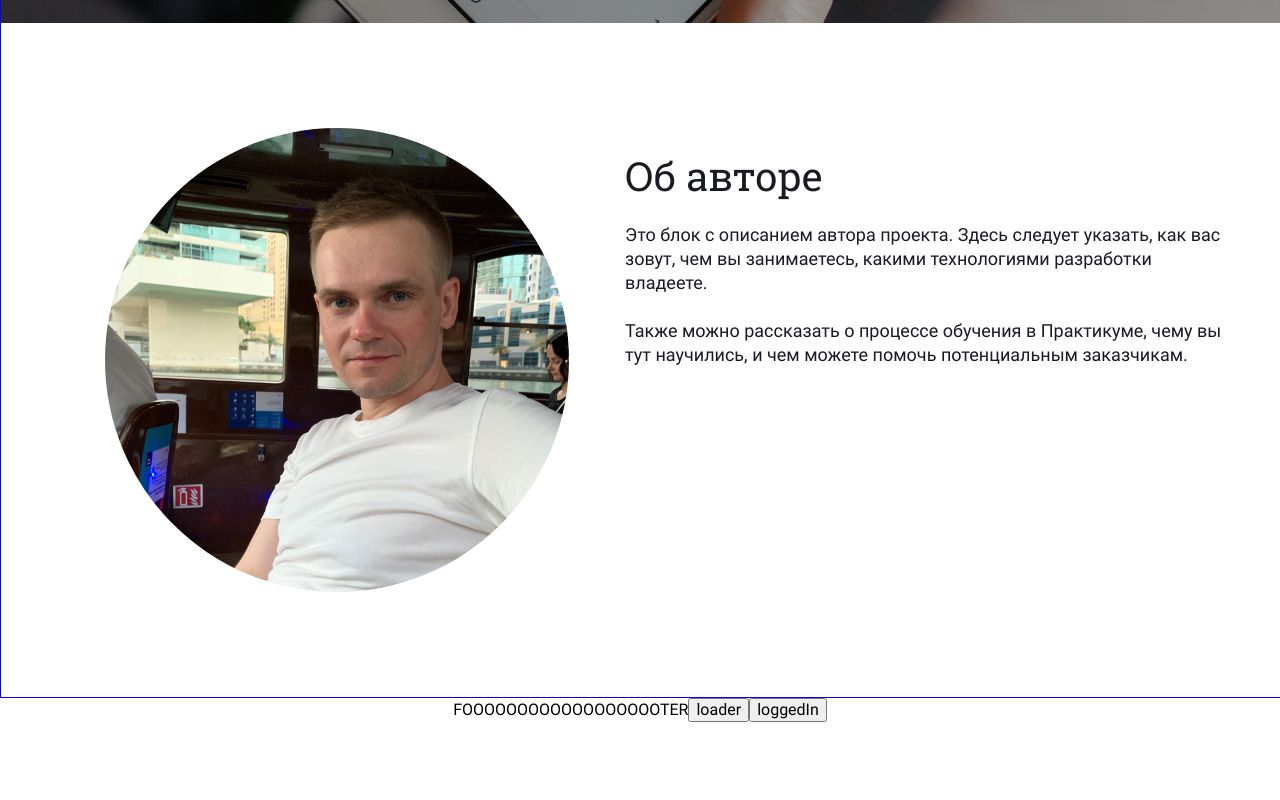
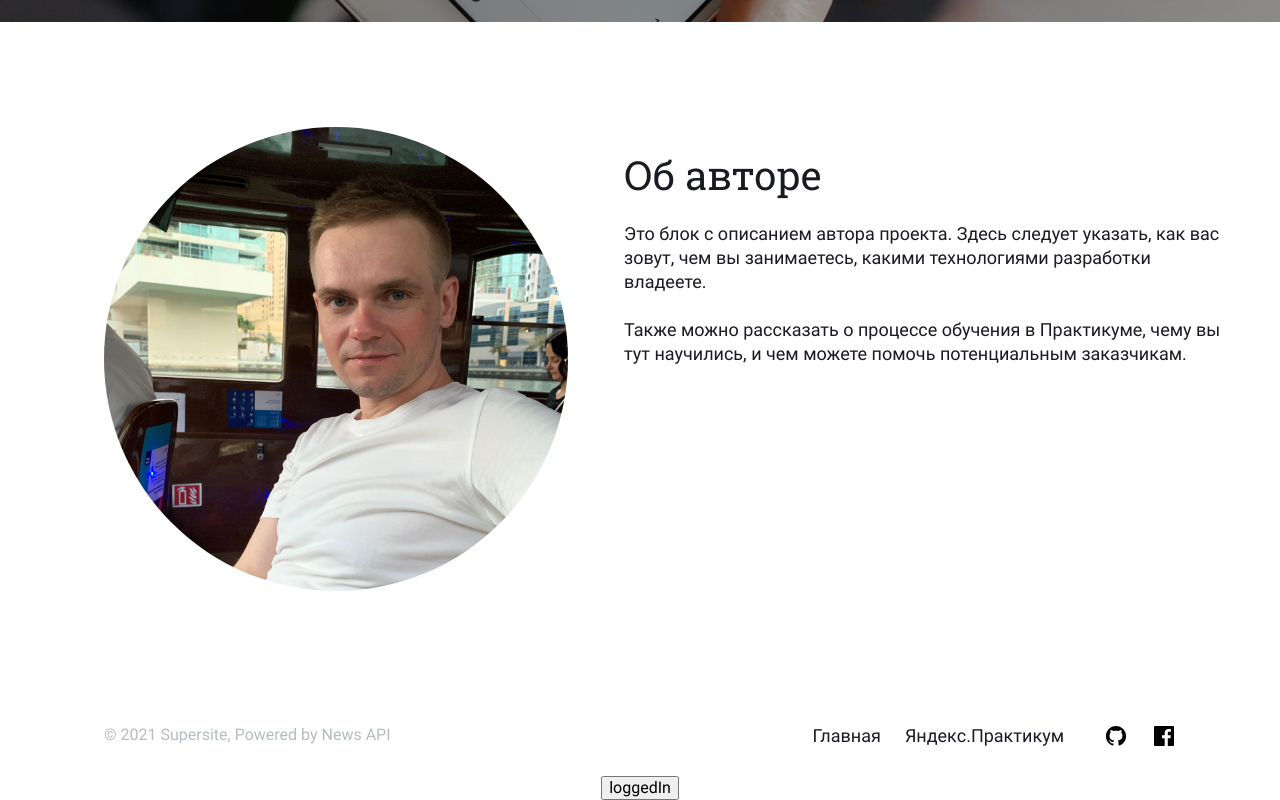
Before and after one commit to alex-kurkov/news-explorer-frontend, a React (Create React App) app: page / in a window 1280 px wide. Shown: the part 554-1354 px from the top of the page. Before the commit the page ends 1276 px from the top, so only its background shows below. Built offline with nearby package versions, Linux system fonts and the light colour scheme.

Commit message:
finish adaptive footer

```diff
--- a/src/components/App/App.js
+++ b/src/components/App/App.js
@@ -1,3 +1,4 @@
+/* eslint-disable no-unused-vars */
 import React, { useState } from 'react';
 import {
   BrowserRouter as Router, Switch, Redirect, Route,
@@ -5,6 +6,7 @@ import {
 import Loader from '../Loader/Loader';
 import Header from '../Header/Header';
 import Main from '../Main/Main';
+import Footer from '../Footer/Footer';
 
 import './App.css';
 
@@ -27,15 +29,10 @@ const App = () => {
             <Redirect to="/" />
           </Route>
         </Switch>
-        <footer>
-          FOOOOOOOOOOOOOOOOOOTER
-          <button type="button" onClick={() => setLoaderVisible(!loaderVisible)}>
-            loader
-          </button>
-          <button type="button" onClick={() => setLoggedIn(!loggedIn)}>
-            loggedIn
-          </button>
-        </footer>
+        <Footer />
+        <button type="button" onClick={() => setLoggedIn(!loggedIn)}>
+          loggedIn
+        </button>
       </Router>
       {loaderVisible && <Loader />}
     </div>
--- /dev/null
+++ b/src/components/Footer/Footer.js
@@ -0,0 +1,37 @@
+import React from 'react';
+/* import { Link } from 'react-router-dom'; */
+import config from '../../config';
+import './footer.css';
+
+const Footer = () => {
+  const { copyright, links, socialLinks } = config.footer;
+  const date = new Date();
+  const yearNow = date.getFullYear();
+  return (
+    <footer className="footer">
+      <div className="footer__copyright">
+        <span>&#169; </span>
+        <span>{yearNow}</span>
+        <span>{copyright}</span>
+      </div>
+      <nav className="footer__navBar">
+        <div className="footer__links">
+          {links.map(({
+            id, link, button, target,
+          }) => (
+            <a target={target} rel="noreferrer" className="footer__link" key={id} href={link}>{button}</a>
+          ))}
+        </div>
+        <div className="footer__social">
+          {socialLinks.map(({
+            id, link, icon, target,
+          }) => (
+            <a target={target} rel="noreferrer" className="footer__social-link" key={id} href={link}>{(icon)}</a>
+          ))}
+        </div>
+      </nav>
+    </footer>
+  );
+};
+
+export default Footer;
--- /dev/null
+++ b/src/components/Footer/footer.css
@@ -0,0 +1,80 @@
+.footer {
+  max-width: 1440px;
+  box-sizing: border-box;
+  min-height: 80px;
+  margin: 0 auto;
+  padding: 28px 104px;
+  display: flex;
+  flex-direction: row;
+  justify-content: space-between;
+}
+.footer__copyright {
+  font-family: 'Roboto', sans-serif;
+  font-size: 16px;
+  line-height: 22px;
+  font-weight: 400;
+  color: #B6BCBF;
+}
+.footer__navBar {
+  display: flex;
+  flex-direction: row;
+  gap: 40px;
+  justify-content: end;
+}
+.footer__links {
+  display: flex;
+  flex-direction: row;
+  gap: 24px;
+  justify-content: end;
+}
+.footer__social {
+  display: flex;
+  flex-direction: row;
+  gap: 24px;
+  justify-content: end;
+}
+.footer__link {
+  font-family: 'Roboto', sans-serif;
+  font-size: 18px;
+  line-height: 24px;
+  font-weight: 400;
+  color: #1a1b22;
+  text-decoration: none;
+}
+.footer__link:hover {
+  cursor: pointer;
+}
+
+@media screen and (max-width: 1279px) {
+  .footer {
+    min-height: 64px;
+    padding: 20px 40px;
+  }
+}
+
+@media screen and (max-width: 1023px) {
+  .footer__navBar {
+    gap: 24px;
+  }
+}
+
+@media screen and (max-width: 767px) {
+  .footer {
+    flex-direction: column-reverse;
+    padding: 24px 24px;
+    gap: 36px;
+  }
+  .footer__navBar {
+    gap: 16px;
+    justify-content: space-between;
+  }
+  .footer__links {
+    flex-direction: column;
+    align-items: flex-start;
+  }
+}
+@media screen and (max-width: 424px) {
+  .footer {
+    padding: 20px 16px;
+  }
+}
--- /dev/null
+++ b/src/components/Icons/FacebookIcon.js
@@ -0,0 +1,20 @@
+import React from 'react';
+import './facebook-icon.css';
+
+const FacebookIcon = () => (
+  <div className="facebook-icon">
+    <svg viewBox="0 0 24 24" width="100%" height="100%" fill="none" xmlns="http://www.w3.org/2000/svg">
+      <path
+        fill="#000"
+        fillRule="evenodd"
+        clipRule="evenodd"
+        d="M20.8958 2H3.10417C2.49417 2 2 2.49417 2 3.10417V20.8967C2 21.5058 2.49417 22 3.10417 22h9.57913v-7.745h-2.6066v-3.0183h2.6066V9.01083c0-2.58333 1.5775-3.99 3.8825-3.99 1.1042 0 2.0525.0825 2.3292.11917v2.7l-1.5983.00083c-1.2534 0-1.4959.59584-1.4959 1.46917v1.9275H18.79l-.3892 3.0183h-2.6V22h5.0967C21.5058 22 22 21.5058 22 20.8958V3.10417C22 2.49417 21.5058 2 20.8958 2z"
+      />
+      <clipPath id="clip0">
+        <path fill="#fff" transform="translate(2 2)" d="M0 0h20v20H0z" />
+      </clipPath>
+    </svg>
+  </div>
+);
+
+export default FacebookIcon;
--- /dev/null
+++ b/src/components/Icons/GitHubIcon.js
@@ -0,0 +1,17 @@
+import React from 'react';
+import './github-icon.css';
+
+const GitHubIcon = () => (
+  <div className="facebook-icon">
+    <svg viewBox="0 0 24 24" width="100%" height="100%" fill="none" xmlns="http://www.w3.org/2000/svg">
+      <path
+        fill="#000"
+        fillRule="evenodd"
+        clipRule="evenodd"
+        d="M11.9998 1.89473C6.41678 1.89473 1.89453 6.42318 1.89453 12c0 4.4664 2.89697 8.2505 6.91054 9.5904.50247.093.68857-.2171.68857-.4901 0-.2419-.0062-.8747-.01241-1.7183-2.81012.6079-3.40564-1.3523-3.40564-1.3523-.45905-1.1663-1.12281-1.4764-1.12281-1.4764-.91809-.6266.06824-.6142.06824-.6142 1.01115.0745 1.55084 1.0422 1.55084 1.0422.89949 1.5446 2.36348 1.098 2.94039.8374.09305-.6513.35359-1.098.63895-1.3523-2.24562-.2543-4.60289-1.1228-4.60289-4.9937 0-1.1042.39081-2.00368 1.04216-2.71086-.10546-.25434-.45285-1.28409.09925-2.67364 0 0 .84986-.27295 2.7791 1.03596.80648-.22332 1.66868-.33498 2.53098-.34119.8561.00621 1.7245.11787 2.531.34119C16.46 5.81525 17.3099 6.0882 17.3099 6.0882c.5521 1.38955.2047 2.4193.0992 2.67364.6452.70718 1.036 1.60666 1.036 2.71086 0 3.8833-2.3635 4.7332-4.6153 4.9875.3598.3102.6886.9305.6886 1.8734 0 1.3523-.0125 2.4379-.0125 2.7729 0 .273.1799.5831.6948.4839 4.0136-1.3399 6.9044-5.124 6.9044-9.5842 0-5.58302-4.5223-10.11147-10.1053-10.11147z"
+      />
+    </svg>
+  </div>
+);
+
+export default GitHubIcon;
--- /dev/null
+++ b/src/components/Icons/facebook-icon.css
@@ -0,0 +1,8 @@
+.facebook-icon {
+  width: 24px;
+  height: 24px;
+}
+.facebook-icon:hover {
+  translate: scale(1.05);
+  transition: all 0.3s ease-in-out;
+}
--- /dev/null
+++ b/src/components/Icons/github-icon.css
@@ -0,0 +1,4 @@
+.github-icon {
+  width: 24px;
+  height: 24px;
+}
--- a/src/components/Icons/index.js
+++ /dev/null
@@ -1,5 +0,0 @@
-import ExitIcon from './ExitIcon';
-
-export default {
-  ExitIcon,
-};
--- a/src/components/Main/main.css
+++ b/src/components/Main/main.css
@@ -1,8 +1,6 @@
 .main {
   box-sizing: border-box;
   width: 1440px;
-  min-height: calc(100vh - 120px);
-  border: blue thin solid;
   margin: -80px auto 0 auto;
   padding: 0;
 }
--- a/src/config.js
+++ b/src/config.js
@@ -1,4 +1,7 @@
+import React from 'react';
 import authorImage from './images/author-alex-kurkov.jpg';
+import FacebookIcon from './components/Icons/FacebookIcon';
+import GitHubIcon from './components/Icons/GitHubIcon';
 
 export default {
   navRoutes: {
@@ -31,4 +34,35 @@ export default {
     button: 'Искать',
     placeholder: 'Введите тему новости',
   },
+  footer: {
+    copyright: ' Supersite, Powered by News API',
+    links: [
+      {
+        id: 'footer-link-main-id',
+        link: '/',
+        button: 'Главная',
+        target: '_self',
+      },
+      {
+        id: 'footer-link-yp-id',
+        link: 'https://praktikum.yandex.ru',
+        button: 'Яндекс.Практикум',
+        target: '_blank',
+      },
+    ],
+    socialLinks: [
+      {
+        id: 'footer-social-github-id',
+        link: 'https://github.com/alex-kurkov',
+        icon: (<GitHubIcon />),
+        target: '_blank',
+      },
+      {
+        id: 'footer-social-facebook-id',
+        link: 'https://praktikum.yandex.ru',
+        icon: (<FacebookIcon />),
+        target: '_blank',
+      },
+    ],
+  },
 };
```
Also changed, not shown: 1 other file (tests, documents, lock files or other folders).
